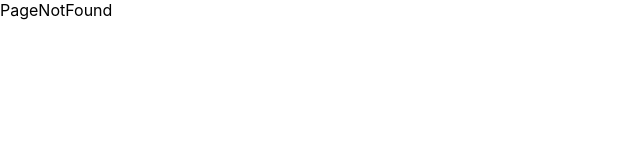
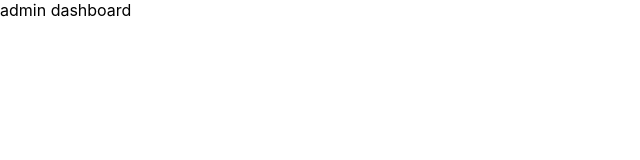
Before and after one commit to zaynab-emadi/TypeScript-React-ecommerce, a React (Create React App) app: page /Admin-dashboard in a window 1280 px wide. Shown: the top 160 px of the page, without its empty margins (0-640 px from the left). Built offline with nearby package versions, Linux system fonts and the light colour scheme.

Commit message:
edit routes

```diff
--- a/src/Routes/RoutesMap.tsx
+++ b/src/Routes/RoutesMap.tsx
@@ -27,7 +27,7 @@ function RoutesMap() {
                     </Route>
                 </Route>
                 <Route path={"admin-login"} element={<AdminLogin />} />
-                <Route path={"dashboard"} element={<AdminDashboard />}>
+                <Route path={"Admin-dashboard"} element={<AdminDashboard />}>
                     <Route path={"orders"} element={<Orders />} />
                     <Route path={"products-list"} element={<ProductsList />} />
                     <Route path={"stock"} element={<Stock />} />
```
